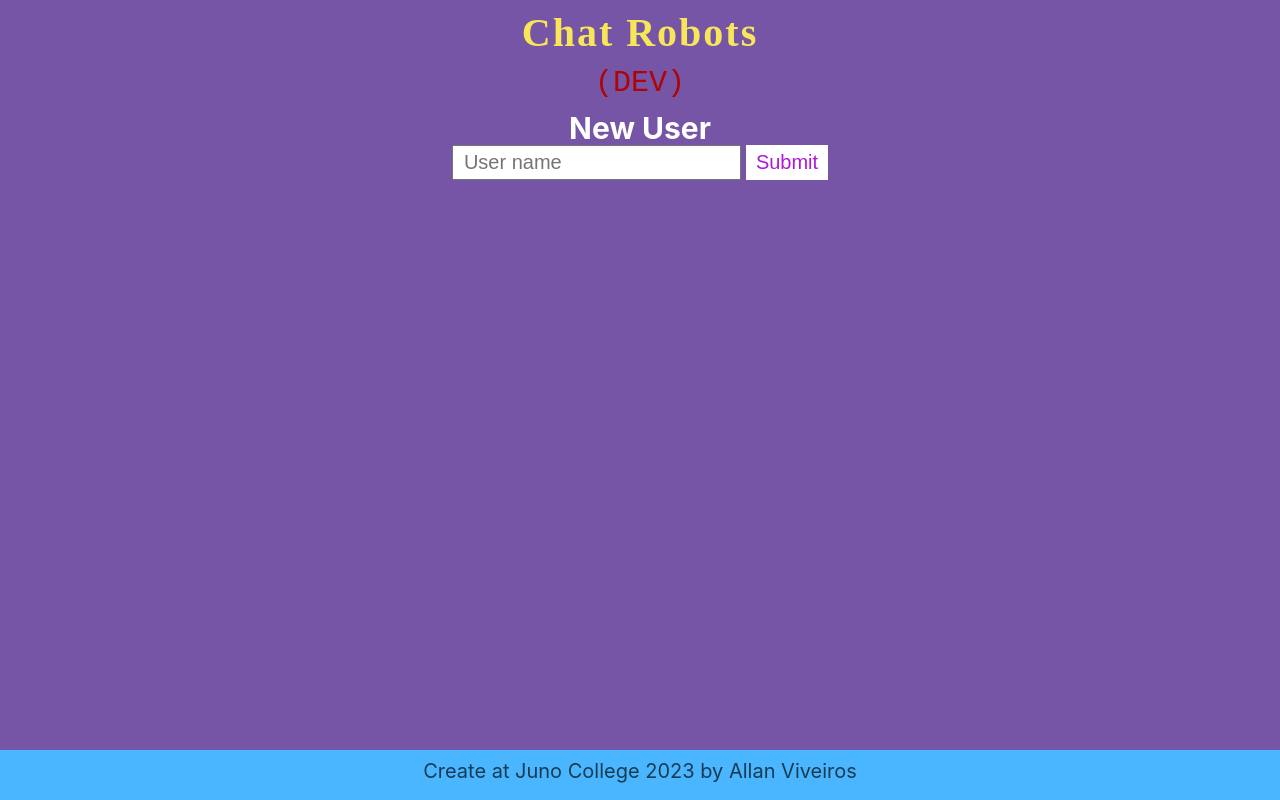
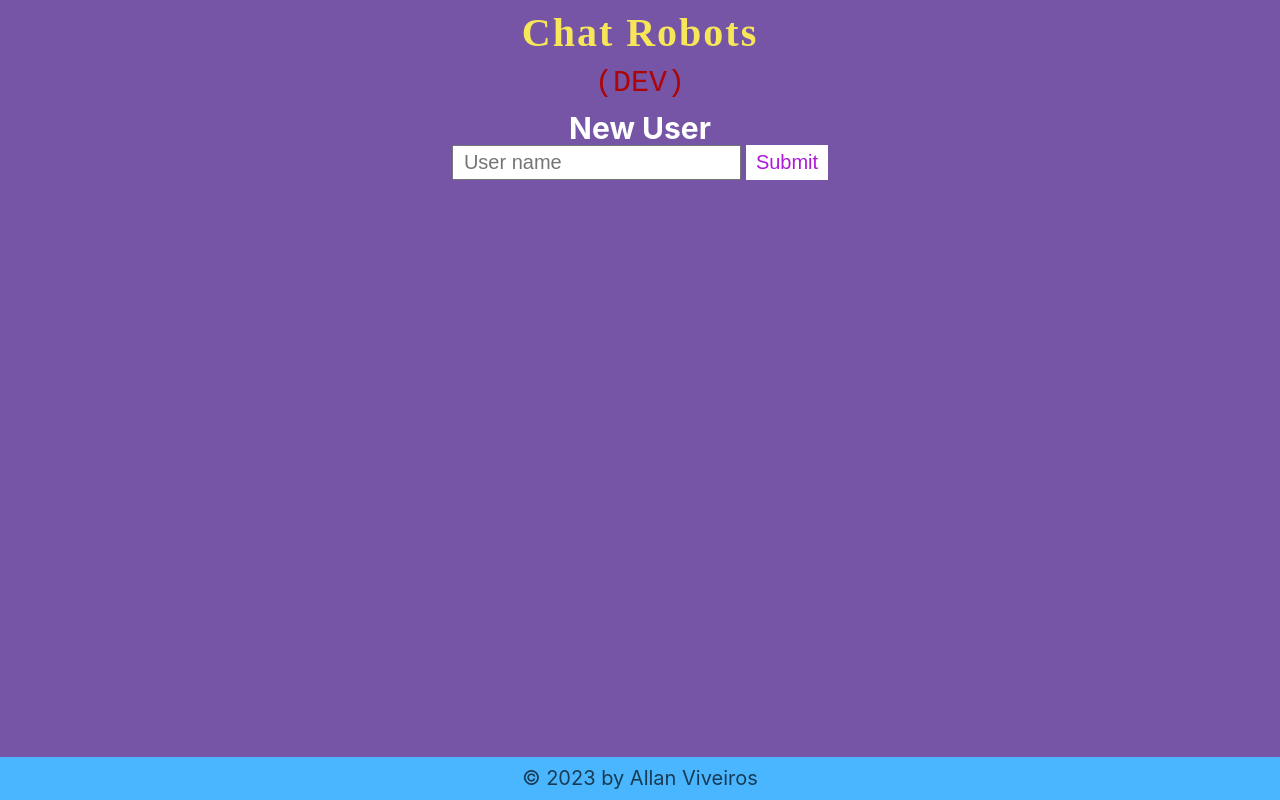
Before and after one commit to allan-viveiros/chatApp, a React (Create React App) app: page / in a window 1280 px wide. Built offline with nearby package versions, Linux system fonts and the light colour scheme; no server answers; the database is empty; a web font is replaced by a local one.

Commit message:
small tweaks on the layout

```diff
--- a/src/App.js
+++ b/src/App.js
@@ -3,6 +3,18 @@ import UserContainer from "./components/UserContainer.js";
 import Footer from "./components/Footer.js";
 
 function App() {
+
+  // Handle the page refresh F5 key
+  const handleRefresh = (event) => {
+    if(event.keyCode === 116) {
+        event.preventDefault();
+        alert("Do you really want to restart the app?");
+    }
+  }
+
+  // Creating an event listener
+  document.addEventListener("keydown", handleRefresh);
+
   return (
     <div className="App">
 
--- a/src/components/Footer.js
+++ b/src/components/Footer.js
@@ -1,10 +1,16 @@
-
+import { useState, useEffect } from "react";
 
 const Footer = () => {
+    const [currentYear, setCurrentYear] = useState();
+
+    useEffect( () => {
+        setCurrentYear(new Date().getFullYear());
+    }, []);
+
     return(
         <footer>
             <div className="wrapper">
-                <p>Create at Juno College 2023 by Allan Viveiros</p>
+                <p>© {currentYear} by Allan Viveiros </p>
             </div>
         </footer>
     )
--- a/src/css/userContainer.css
+++ b/src/css/userContainer.css
@@ -55,9 +55,10 @@
 }
 .userContainer .chatContainer {
   display: flex;
+  flex-wrap: nowrap;
   flex-direction: column;
-  justify-content: space-between;
-  height: 85vh;
+  justify-content: flex-start;
+  height: 83vh;
   width: 100%;
 }
 .userContainer .chatContainer .userToTalk {
@@ -99,6 +100,7 @@
   display: flex;
   flex-direction: column;
   align-items: center;
+  border-bottom: 1px solid #ccc;
 }
 .userContainer .chatContainer .messagesDisplay .sender {
   width: 60%;
@@ -230,7 +232,7 @@ footer {
   background-color: #49B6FF;
   color: rgba(0, 0, 0, 0.678);
   width: 100%;
-  height: 50px;
+  height: 43px;
   position: absolute;
   bottom: 0;
   text-align: center;
--- a/src/styles/userContainer.scss
+++ b/src/styles/userContainer.scss
@@ -72,9 +72,10 @@
     // Container to group the whole chat components
     .chatContainer {
         display: flex;
+        flex-wrap: nowrap;
         flex-direction: column;
-        justify-content: space-between;
-        height: 85vh;
+        justify-content: flex-start;
+        height: 83vh;
         width: 100%;
 
         //Top section
@@ -124,6 +125,7 @@
             display: flex;
             flex-direction: column;
             align-items: center;
+            border-bottom: 1px solid #ccc;
 
             .sender {
                 width: 60%;
@@ -279,7 +281,7 @@ footer {
     background-color: #49B6FF;
     color: rgba(0, 0, 0, 0.678);
     width: 100%;
-    height: 50px;
+    height: 43px;
     position: absolute;
     bottom: 0;
     text-align: center;
```
Also changed, not shown: 1 other file (tests, documents, lock files or other folders).
